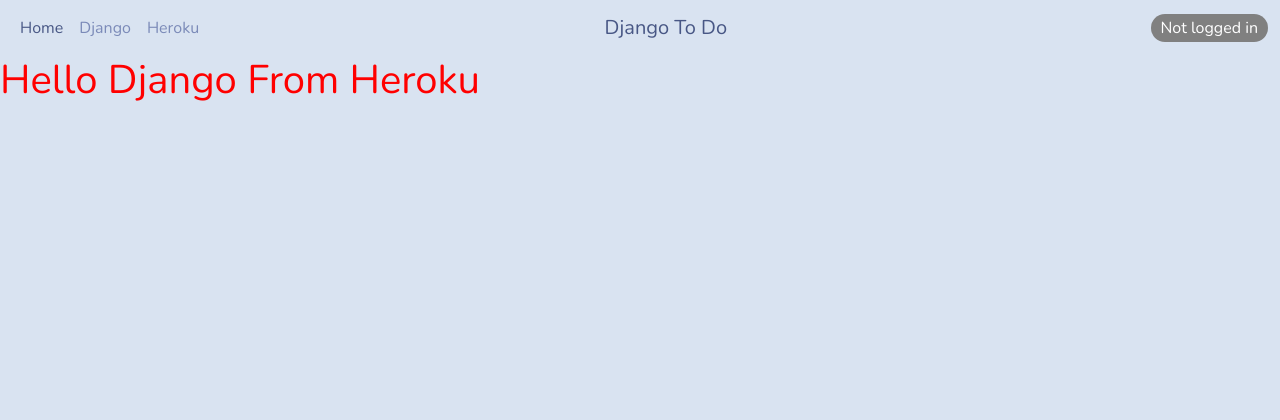
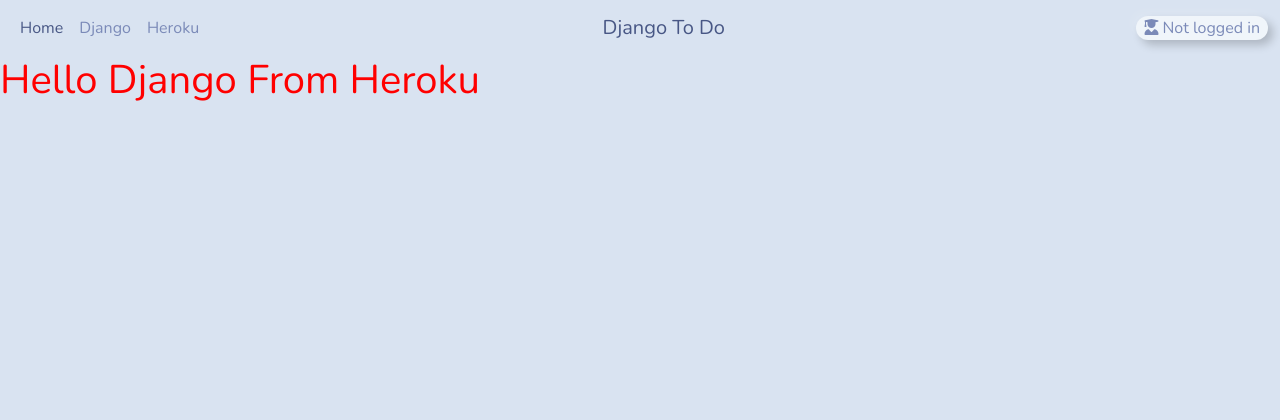
Before and after one commit to craigallendev/django-checklist, a Django app: page / in a window 1280 px wide. Shown: the top 420 px of the page. Run offline with Django 4.2, Linux system fonts and the light colour scheme; some libraries are stand-ins or nearby versions.

Commit message:
Style user status button

```diff
--- a/static/css/style.css
+++ b/static/css/style.css
@@ -12,14 +12,6 @@
 /* Nav Bar */
 .nav-link-right {
     text-align: right;
-}
-
-#user-status {
-    color: white;
-    padding: 2px 10px;
-    border-radius: 20px;
-    margin-left: 10px;
-    background-color: grey;
 }
 
 /* Footer */
--- a/templates/base.html
+++ b/templates/base.html
@@ -46,18 +46,18 @@
             <a class="nav-link" href="#">Log in</a> -->
         </div>
     </div>
-    <nav class="navbar navbar-expand-md bg-body-tertiary" data-bs-theme="dark">
+    <nav class="navbar navbar-expand-md bg-body-tertiary" data-bs-theme="light">
         <div class="container-fluid justify-content-between">
             <div id="logo">
                 <a class="navbar-brand" href="{% url 'dj_tasks:home' %}">Django To Do</a>
             </div>
             <div id="user-status">
                 {% if user.is_authenticated %}
-                    <a class="nav-link" href="#" data-bs-toggle="offcanvas" data-bs-target="#offcanvasUserStatus"
-                        aria-controls="offcanvasRight">Logged in as {{  user  }}</a>
+                    <a class="nav-link btn btn-outline-success px-2" href="#" data-bs-toggle="offcanvas" data-bs-target="#offcanvasUserStatus"
+                        aria-controls="offcanvasRight"><i class="fa-solid fa-user-graduate"></i> Logged in as {{  user  }}</a>
                 {% else %}
-                    <a class="nav-link" href="#" data-bs-toggle="offcanvas" data-bs-target="#offcanvasUserStatus"
-                        aria-controls="offcanvasRight">Not logged in</a>
+                    <a class="nav-link btn btn-outline-light px-2" href="#" data-bs-toggle="offcanvas" data-bs-target="#offcanvasUserStatus"
+                        aria-controls="offcanvasRight"><i class="fa-solid fa-user-graduate"></i> Not logged in</a>
                 {% endif %}
             </div>
             <button class="navbar-toggler" type="button" data-bs-toggle="collapse" data-bs-target="#navbarToggler"
```
